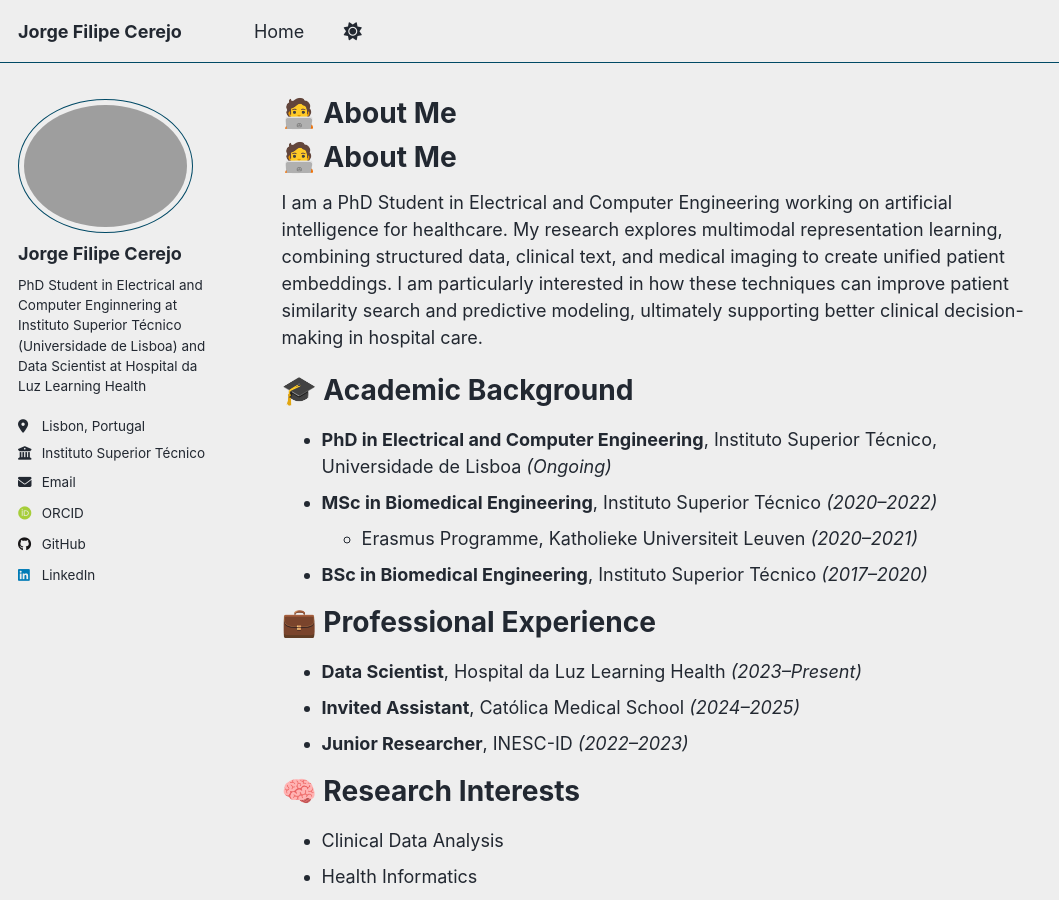
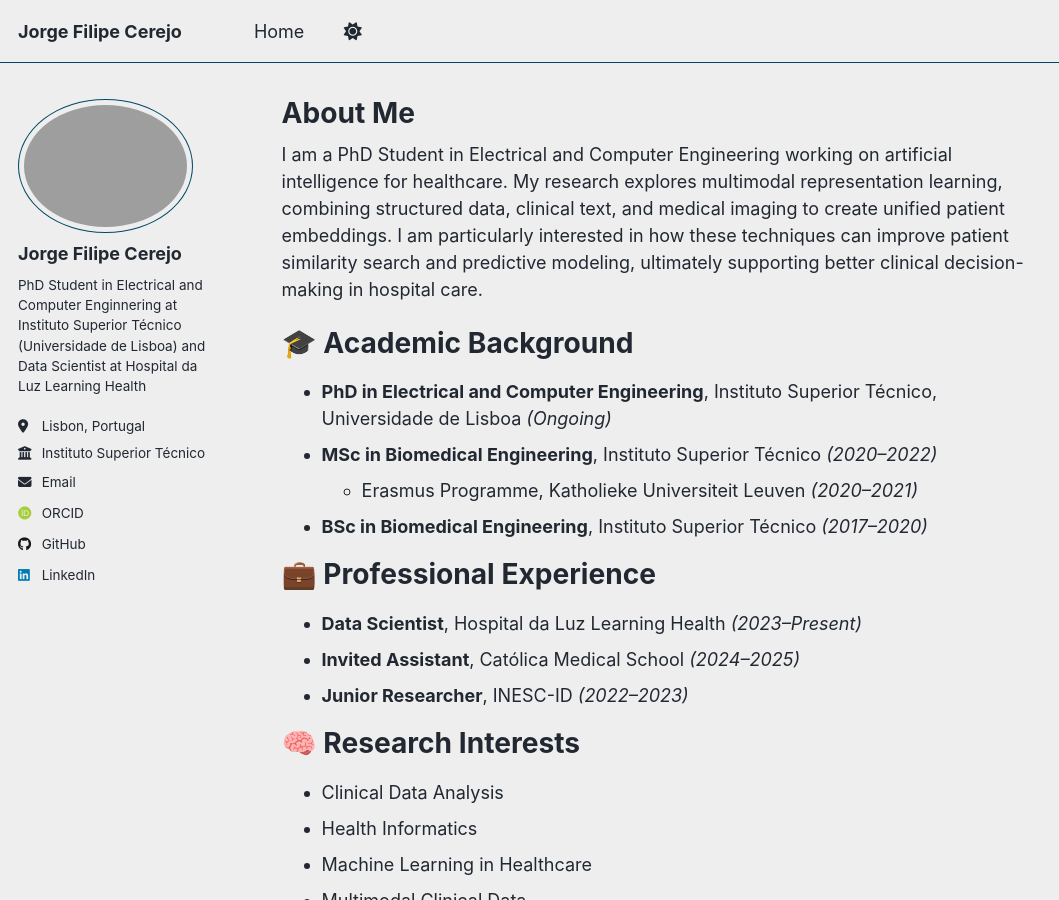
Before and after one commit to jfcerejo/jorge-cerejo.github.io, a Jekyll site: the page built from _pages/about.md, in a window 1280 px wide and 900 px high. Shown: the whole window, without its empty margins (0-1059 px from the left). Built offline with Jekyll 4.4.1, drawn with Linux system fonts in a browser that asks for light colours; some web fonts are replaced; a script that is not in the unit is left out; our own code applies the rules of GitHub Pages for plain Markdown files.

Commit message:
Edit title and header in about.md
Updated the title and removed the emoji from the header.

```diff
--- a/_pages/about.md
+++ b/_pages/about.md
@@ -1,13 +1,12 @@
 ---
 permalink: /
-title:
+title: About Me
 author_profile: true
 redirect_from:
   - /about/
   - /about.html
 ---
 
-# 🧑‍💻 About Me
 I am a PhD Student in Electrical and Computer Engineering working on artificial intelligence for healthcare.
 My research explores multimodal representation learning, combining structured data, clinical text, and medical imaging to create unified patient embeddings.
 I am particularly interested in how these techniques can improve patient similarity search and predictive modeling, ultimately supporting better clinical decision-making in hospital care.
```
